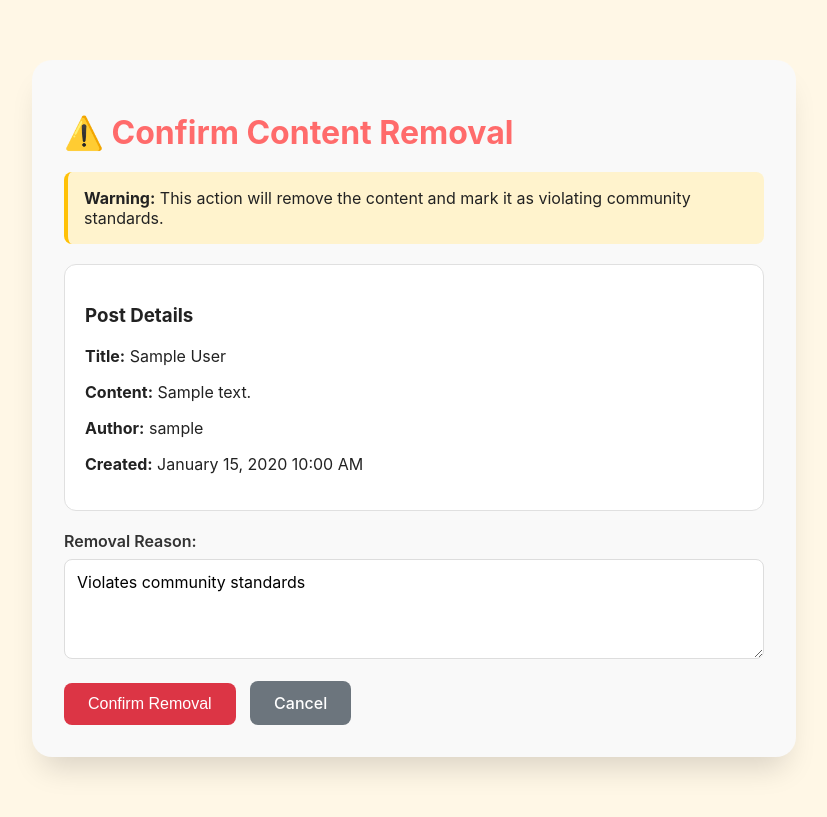
After one commit to zoh-f/EcoBuddy, a Django app: template user_dashboard/templates/user_dashboard/confirm_removal.html in a window 1280 px wide. The commit adds this page. Shown: the whole page, without its empty margins (226-1053 px from the left). Run offline with Django 5.2, Linux system fonts and the light colour scheme; the template is opened without the code that fills it: values that come from a table or form of the project are taken from there, others are empty; tables that the repository leaves empty hold one stand-in row (values such as "Sample post").

Commit message:
Implemented more moderation pages and fixed index.html logic

```diff
--- a/user_dashboard/models.py
+++ b/user_dashboard/models.py
@@ -1,8 +1,6 @@
 from django.db import models
 from django.contrib.auth.models import User
 from django.conf import settings
-from django.db.models.signals import post_save
-from django.dispatch import receiver
 from uuid import uuid4
 from pathlib import Path
 
@@ -38,11 +36,6 @@ class Profile(models.Model):
     def can_moderate(self):
         """Alias for is_moderator_or_admin for clarity"""
         return self.is_moderator_or_admin()
-
-    @receiver(post_save, sender=User)
-    def create_user_profile(sender, instance, created, **kwargs):
-        if created:
-            Profile.objects.create(user=instance)
 
 def post_photo_path(instance, filename):
     ext = filename.split('.')[-1]
--- a/user_dashboard/templates/index.html
+++ b/user_dashboard/templates/index.html
@@ -131,7 +131,7 @@
     <a href="{% url 'moderation_dashboard' %}" class="link">Go to Moderation Dashboard</a>
     {% endif %}
 
-    {% if user.is_staff %}
+    {% if profile and profile.role == 'admin' %}
     <p style="font-size:18px;">You have admin privileges.</p>
     <a href="{% url 'admin_page' %}" class="link">Go to Admin Page</a>
     {% endif %}
--- /dev/null
+++ b/user_dashboard/templates/user_dashboard/confirm_removal.html
@@ -0,0 +1,124 @@
+<!DOCTYPE html>
+<html lang="en">
+<head>
+    <meta charset="UTF-8">
+    <meta name="viewport" content="width=device-width, initial-scale=1.0">
+    <title>Confirm Removal - EcoBuddy</title>
+    <style>
+        body {
+            font-family: -apple-system, BlinkMacSystemFont, 'Segoe UI', Roboto, sans-serif;
+            background-color: #fff7e6;
+            color: #222;
+            margin: 0;
+            padding: 20px;
+        }
+        .container {
+            max-width: 700px;
+            margin: 40px auto;
+            background: #f9f9f9;
+            border-radius: 20px;
+            padding: 32px;
+            box-shadow: 0 20px 30px -10px rgba(0, 0, 0, 0.15);
+        }
+        h1 {
+            color: #ff6b6b;
+            margin-bottom: 20px;
+        }
+        .warning-box {
+            background: #fff3cd;
+            border-left: 4px solid #ffc107;
+            padding: 16px;
+            border-radius: 8px;
+            margin-bottom: 20px;
+        }
+        .content-preview {
+            background: #fff;
+            padding: 20px;
+            border-radius: 12px;
+            margin: 20px 0;
+            border: 1px solid #e0e0e0;
+        }
+        .form-group {
+            margin-bottom: 20px;
+        }
+        label {
+            display: block;
+            font-weight: 600;
+            margin-bottom: 8px;
+            color: #333;
+        }
+        textarea {
+            width: 100%;
+            padding: 12px;
+            border: 1px solid #ddd;
+            border-radius: 8px;
+            font-size: 16px;
+            font-family: inherit;
+            box-sizing: border-box;
+            min-height: 100px;
+            resize: vertical;
+        }
+        .btn {
+            padding: 12px 24px;
+            border-radius: 8px;
+            text-decoration: none;
+            font-size: 16px;
+            font-weight: 500;
+            border: none;
+            cursor: pointer;
+        }
+        .btn-danger {
+            background: #dc3545;
+            color: white;
+        }
+        .btn-secondary {
+            background: #6c757d;
+            color: white;
+            margin-left: 10px;
+        }
+        .btn:hover {
+            opacity: 0.9;
+        }
+    </style>
+</head>
+<body>
+    <div class="container">
+        <h1>⚠️ Confirm Content Removal</h1>
+
+        <div class="warning-box">
+            <strong>Warning:</strong> This action will remove the content and mark it as violating community standards.
+        </div>
+
+        {% if post %}
+        <div class="content-preview">
+            <h3>Post Details</h3>
+            <p><strong>Title:</strong> {{ post.title }}</p>
+            <p><strong>Content:</strong> {{ post.content|truncatewords:100 }}</p>
+            <p><strong>Author:</strong> {{ post.user.username }}</p>
+            <p><strong>Created:</strong> {{ post.created_at|date:"F j, Y g:i A" }}</p>
+        </div>
+        {% elif message %}
+        <div class="content-preview">
+            <h3>Message Details</h3>
+            <p><strong>Content:</strong> {{ message.content|truncatewords:50 }}</p>
+            <p><strong>Sender:</strong> {{ message.sender.username }}</p>
+            <p><strong>Sent:</strong> {{ message.timestamp|date:"F j, Y g:i A" }}</p>
+        </div>
+        {% endif %}
+
+        <form method="POST">
+            {% csrf_token %}
+
+            <div class="form-group">
+                <label for="reason">Removal Reason:</label>
+                <textarea id="reason" name="reason" placeholder="Explain why this content is being removed..." required>Violates community standards</textarea>
+            </div>
+
+            <div>
+                <button type="submit" class="btn btn-danger">Confirm Removal</button>
+                <a href="{% url 'moderation_dashboard' %}" class="btn btn-secondary">Cancel</a>
+            </div>
+        </form>
+    </div>
+</body>
+</html>
```
Also changed, not shown: user_dashboard/signals.py (+12 -11 lines), user_dashboard/templates/user_dashboard/dismiss_flag.html (added, +119 -0 lines), user_dashboard/templates/user_dashboard/flag_form.html (added, +114 -0 lines).
